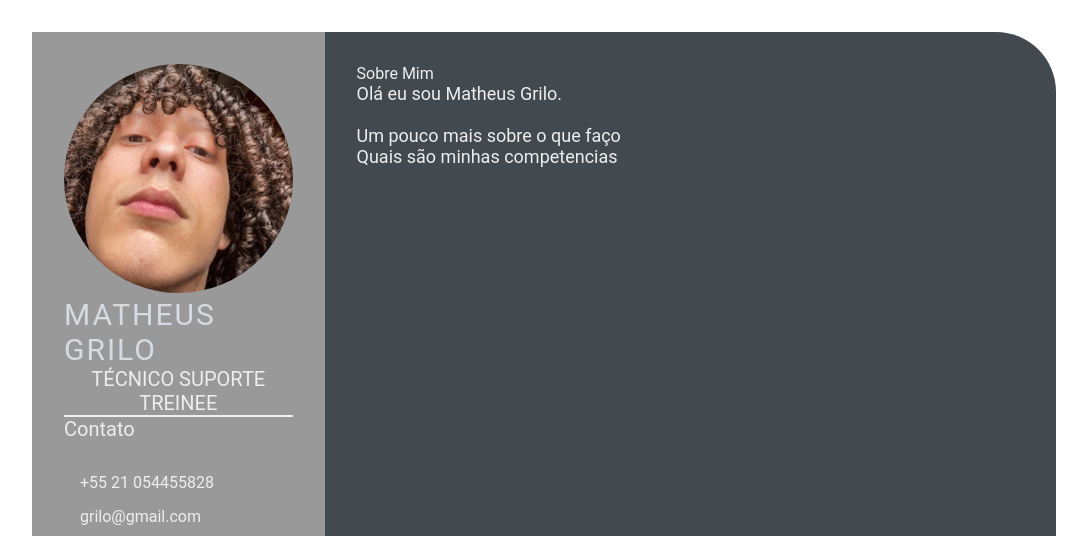
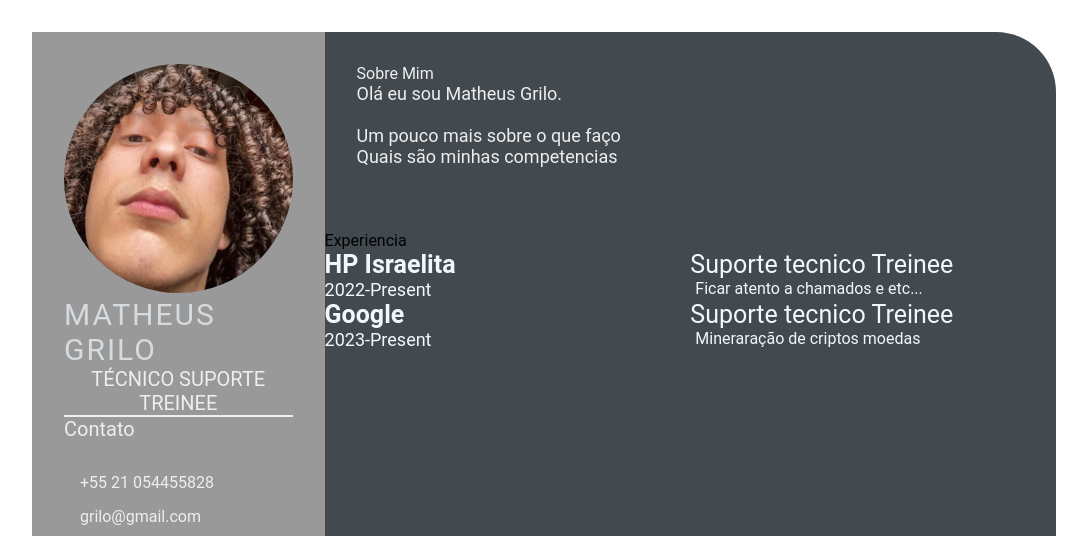
Before and after one commit to matheusgriloo/jornada-grilo.github.io, a plain HTML site: page index.html in a window 1280 px wide. Shown: the top 536 px of the page, without its empty margins (96-1183 px from the left). Drawn offline with Linux system fonts and the light colour scheme.

Commit message:
jorada-grilo-day-03

```diff
--- a/index.html
+++ b/index.html
@@ -26,7 +26,7 @@
                         <li><i class="fa fa-globe"></i>www.matheusgrilo.com</li>
                         <li><i class="fa fa-github"></i>Matheusgriloo</li>
                     </ul>
-             </div>
+                </div>
                 <div class="Skills">
                     <p class="left-title">Skills</p>
                     <ul>
@@ -34,7 +34,7 @@
                     </ul>
                 </div>
             </div>
-            </section>
+        </section>
         </section>
             <section class="right-section">
                 <div class="right-section-contents">
@@ -47,6 +47,29 @@
                         </p>
                     </section>
                 </div>
+            <section class="experienc gap">
+                <div class="rigth-title">Experiencia</div>
+                <div class="experience-contents">
+                    <div class="exp-left">
+                        <p class="exp-company-name">HP Israelita</p>
+                        <p class="exp-time-period">2022-Present</p>
+                 </div>
+                    <div class="exp-rigth">
+                        <p class="exp-position">Suporte tecnico Treinee</p>
+                        <p class="exp-desc">
+                            Ficar atento a chamados e etc...
+                        </p>
+                </div>
+                    <div class="exp-left">
+                        <p class="exp-company-name">Google</p>
+                        <p class="exp-time-period">2023-Present</p>
+                </div>
+                    <div class="exp-rigth">
+                        <p class="exp-position">Suporte tecnico Treinee</p>
+                        <p class="exp-desc">
+                            Mineraração de criptos moedas
+                </div>
+            </section>
             </section>
     </main>
 </body>
--- a/style.css
+++ b/style.css
@@ -27,7 +27,7 @@
   border-radius: 0px 60px 0px 0px;
 }
 
-.left-section-contents{
+.left-section-contents {
   padding: 2rem 2rem;
 }
 
@@ -42,7 +42,7 @@
 }
 
 .name {
-    color: #D6DBDF;
+  color: #d6dbdf;
   font-size: 30px;
   letter-spacing: 2px;
   text-transform: uppercase;
@@ -67,7 +67,7 @@
 
 .contact-info ul li,
 .references ul li {
-    padding: .4rem 0;
+  padding: 0.4rem 0;
   color: #eeeeee;
 }
 
@@ -82,7 +82,7 @@
   padding-top: 1.5rem;
 }
 .skills ul li p {
-    padding: .4rem 0;
+  padding: 0.4rem 0;
   color: #eeeeee;
 }
 
@@ -101,3 +101,38 @@
   font-size: 18px;
   color: #eeeeee;
 }
+
+.experience-contents,
+.education-contents,
+.awards-contents {
+  display: grid;
+  grid-template-columns: repeat(2, 1fr);
+  padding-bottom: 2rem;
+  color: #f1f8fd;
+}
+
+.exp-company-name,
+.education-school-name,
+.awards-company-name {
+  font-size: 25px;
+  font-weight: bold;
+}
+
+.exp-time-period,
+.educationp-time-period,
+.awards-time-period {
+  font-size: 18px;
+}
+
+.exp-position,
+.education-subject,
+.awards-name {
+  font-size: 25px;
+}
+
+.exp-desc,
+.education-desc,
+.awards-desc {
+  font-size: 16px;
+  padding-left: 5px;
+}
```
Lines whose indentation alone changed are shown as unchanged.
